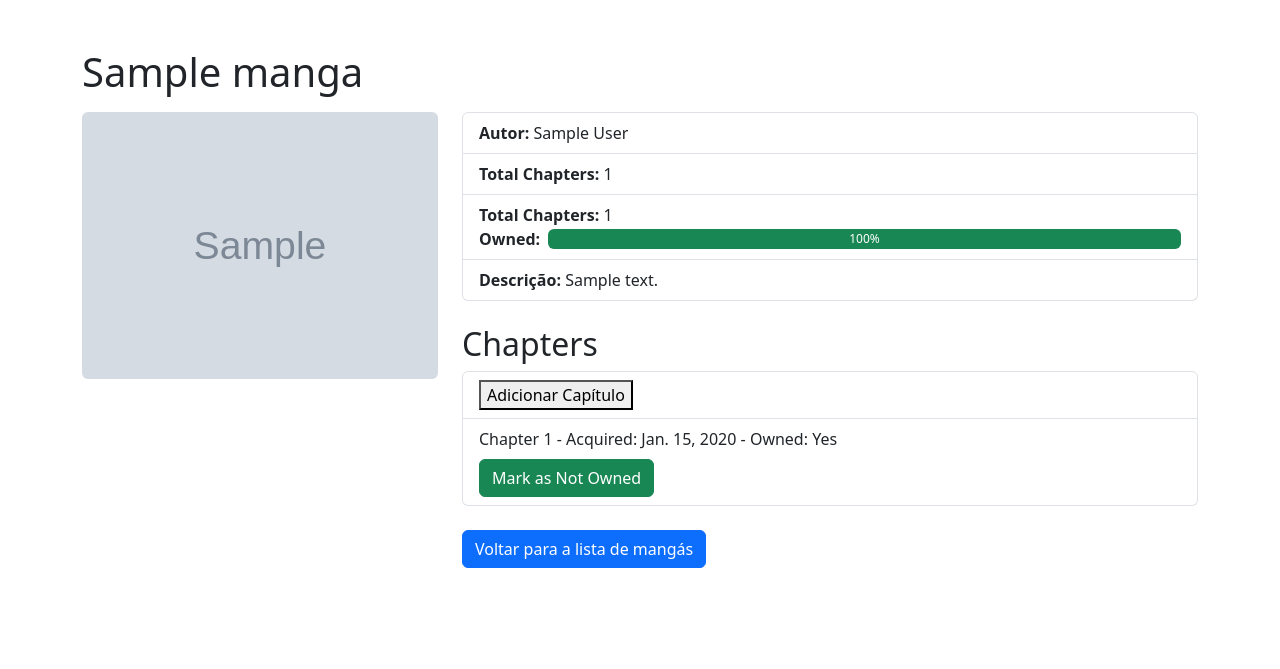
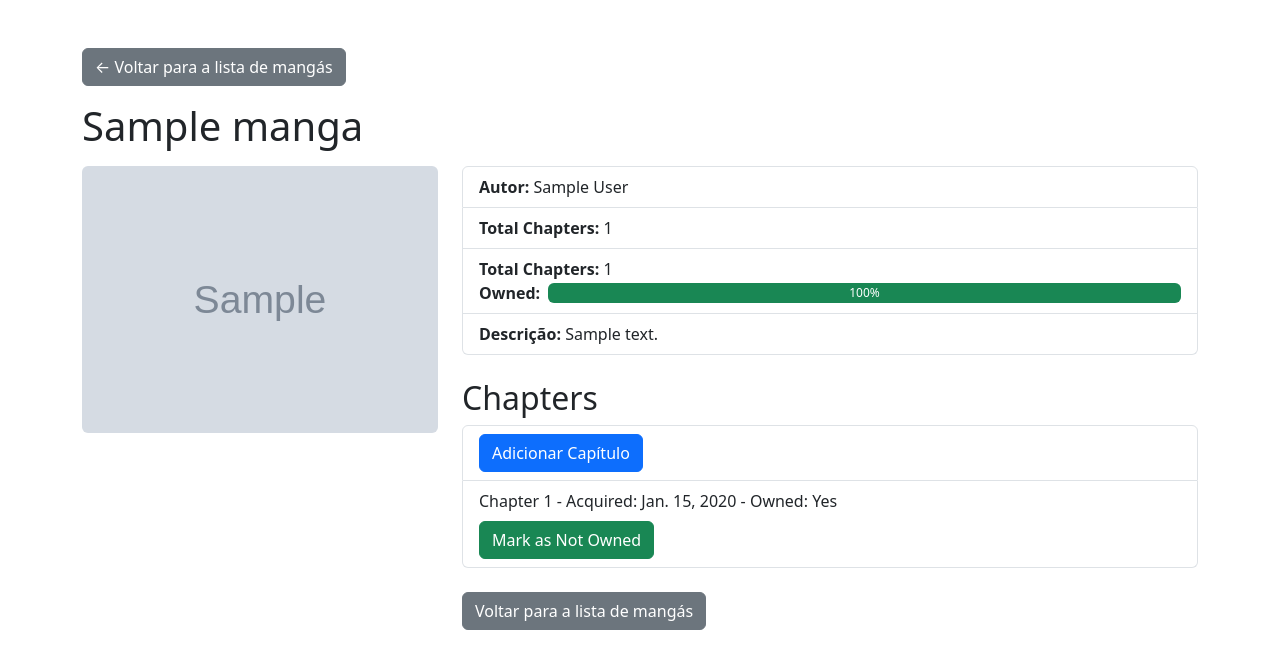
Before and after one commit to 123duran/Manga-Collection-Manager, a Django app: page /1/ in a window 1280 px wide. Shown: the top 669 px of the page. Run offline with Django 5.2, Linux system fonts and the light colour scheme; tables that the repository leaves empty hold one stand-in row (values such as "Sample post"); grey boxes marked "Sample" are stand-in pictures.

Commit message:
style: changing button classes

```diff
--- a/mangasV2/mangas/templates/mangas/manga_detail.html
+++ b/mangasV2/mangas/templates/mangas/manga_detail.html
@@ -11,6 +11,7 @@
 </head>
 <body>
     <div class="container mt-5">
+        <a href="{% url 'manga_list' %}" class="btn btn-secondary mb-3">← Voltar para a lista de mangás</a>
         <h1 class="mb-3">{{ manga.title }}</h1>
 
         <div class="row">
@@ -51,7 +52,7 @@
 
                         <form action="{% url 'create_chapter' manga.id %}" method="post">
                             {% csrf_token %}
-                             <button type="submit">Adicionar Capítulo</button>
+                             <button type="submit" class="btn btn-primary">Adicionar Capítulo</button>
                         </form>
                     </li>
                     {% for chapter in manga.chapters.all %}
@@ -69,7 +70,7 @@
                         </li>
                     {% endfor %}
                 </ul>
-                <a href="{% url 'manga_list' %}" class="btn btn-primary">Voltar para a lista de mangás</a>
+                <a href="{% url 'manga_list' %}" class="btn btn-secondary">Voltar para a lista de mangás</a>
             </div>
         </div>
     </div>
```
